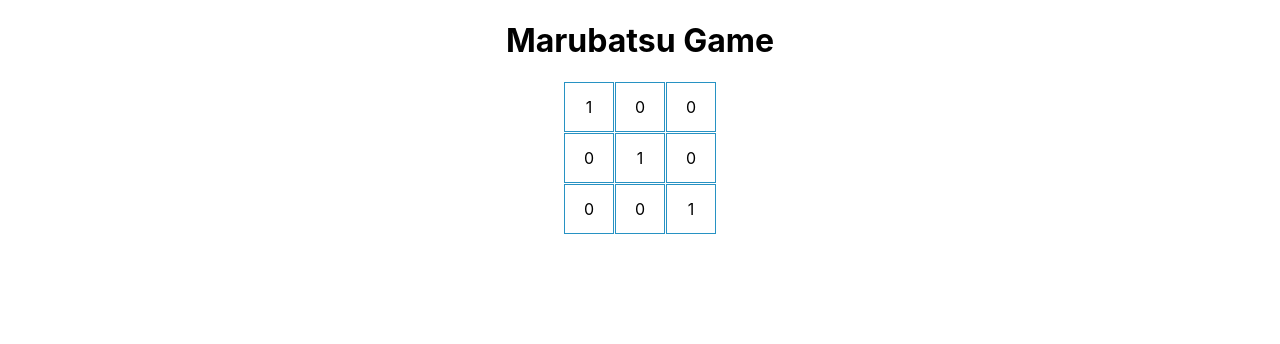
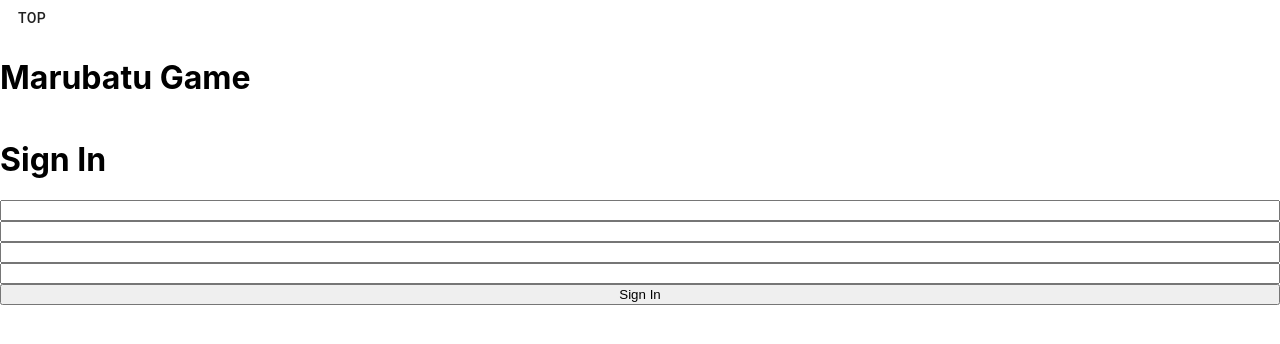
Before and after one commit to otyazukeGit/marubatsu-game, a React (Create React App) app: page / in a window 1280 px wide. Shown: the top 344 px of the page. Built offline with nearby package versions, Linux system fonts and the light colour scheme; the HTML template or start-up script is replaced by a standard one.

Commit message:
basic routing

```diff
--- a/package.json
+++ b/package.json
@@ -3,6 +3,7 @@
   "version": "0.1.0",
   "private": true,
   "dependencies": {
+    "@material-ui/core": "^4.11.0",
     "@testing-library/jest-dom": "^5.11.4",
     "@testing-library/react": "^11.1.0",
     "@testing-library/user-event": "^12.1.10",
@@ -10,9 +11,12 @@
     "@types/node": "^12.0.0",
     "@types/react": "^16.9.53",
     "@types/react-dom": "^16.9.8",
+    "@types/react-router-dom": "^5.1.6",
     "@types/styled-components": "^5.1.4",
+    "firebase": "^8.0.1",
     "react": "^17.0.1",
     "react-dom": "^17.0.1",
+    "react-router-dom": "^5.2.0",
     "react-scripts": "4.0.0",
     "styled-components": "^5.2.1",
     "typescript": "^4.0.3",
--- a/src/App.tsx
+++ b/src/App.tsx
@@ -1,11 +1,34 @@
 import React from 'react';
-import './App.css';
+import {
+	BrowserRouter as Router,
+	Switch,
+	Route,
+	Link
+ } from "react-router-dom"
+// import './App.css';
+import {Home} from './Home'
+import {Header} from './Header'
+import {SignUp} from './SignUp'
+import {SignIn} from './SignIn'
 import { Marubatsu } from './Marubatsu';
 
 function App() {
 	return (
 		<div>
-			<Marubatsu></Marubatsu>
+			<Router>
+				<Header/>
+				<Switch>
+					<Route path="/" exact>
+						<SignIn />
+					</Route>
+					<Route path="/signup" exact>
+						<SignUp />
+					</Route>
+					<Route path="/marubatsu" exact>
+						<Marubatsu></Marubatsu>
+					</Route>
+				</Switch>
+			</Router>
 		</div>
 	)
 }
--- /dev/null
+++ b/src/Header.tsx
@@ -0,0 +1,22 @@
+import React from 'react'
+import styled from 'styled-components'
+import { useHistory } from "react-router-dom";
+import Button from '@material-ui/core/Button';
+
+export const Header = () => {
+	const history = useHistory()
+	return (
+		<div>
+			<HeaderArea>
+				<Button aria-controls="simple-menu" aria-haspopup="true" onClick={() => history.push('/')}>TOP</Button>
+			</HeaderArea>
+			<h1>Marubatu Game</h1>
+		</div>
+	)
+}
+
+const HeaderArea = styled.div`
+	width: 100%;
+	display: flex;
+`
+// const Link = styled.a``
--- /dev/null
+++ b/src/Home.tsx
@@ -0,0 +1,16 @@
+import React from 'react'
+import styled from 'styled-components'
+
+const Container = styled.div`
+	height: 100%;
+	width: 100%;
+	margin: 0 auto;
+`
+
+export const Home = () => {
+	return (
+		<Container>
+			<div>Welcome!</div>
+		</Container>
+	)
+}
--- a/src/Marubatsu.tsx
+++ b/src/Marubatsu.tsx
@@ -1,15 +1,26 @@
 import React from 'react'
+import { useHistory } from "react-router-dom";
 import styled from 'styled-components'
-
+import * as firebase from "firebase/app";
+// import "firebase/auth";
+// import "firebase/firestore";
 
 export const Marubatsu:React.FC = () => {
 	const selectedItems = [1,0,0 , 0,1,0 , 0,0,1]
+	const history = useHistory()
+	React.useEffect(
+		() => {
+			// No Auth
+			history.push('/')
+		}
+		, []
+	)
 	return (
 		<Container>
 			<h1>Marubatsu Game</h1>
 			<Area>
-				{selectedItems.map(item => (
-					<Box>{item}</Box>
+				{selectedItems.map((item, index) => (
+					<Box key={index}>{item}</Box>
 				))}
 			</Area>
 		</Container>
@@ -29,7 +40,7 @@ const Area = styled.div`
 	" area area area" 50px
 	/ 50px 50px 50px
 	;
-	grid-gap: 1px;
+	/* grid-gap: 1px; */
 `
 const Box = styled.div`
 	display: flex;
--- /dev/null
+++ b/src/SignIn.tsx
@@ -0,0 +1,26 @@
+import React from 'react'
+import styled from 'styled-components'
+
+const Container = styled.div`
+	display: flex;
+	flex-direction: column;
+	height: 100%;
+	width: 100%;
+	margin: 0 auto;
+`
+
+const authSignUp = () => {
+}
+
+export const SignIn = () => {
+	return (
+		<Container>
+			<h1> Sign In</h1>
+			<input type='text'></input>
+			<input type='text'></input>
+			<input type='text'></input>
+			<input type='text'></input>
+			<button>Sign In</button>
+		</Container>
+	)
+}
--- /dev/null
+++ b/src/SignUp.tsx
@@ -0,0 +1,25 @@
+import React from 'react'
+import styled from 'styled-components'
+
+const Container = styled.div`
+	display: flex;
+	flex-direction: column;
+	height: 100%;
+	width: 100%;
+	margin: 0 auto;
+`
+
+const authSignUp = () => {
+
+}
+
+export const SignUp = () => {
+	return (
+		<Container>
+			<h1> Sign Up</h1>
+			<input type='text'></input>
+			<input type='text'></input>
+			<button>Sign In</button>
+		</Container>
+	)
+}
```
Also changed, not shown: 1 other file (tests, documents, lock files or other folders).
